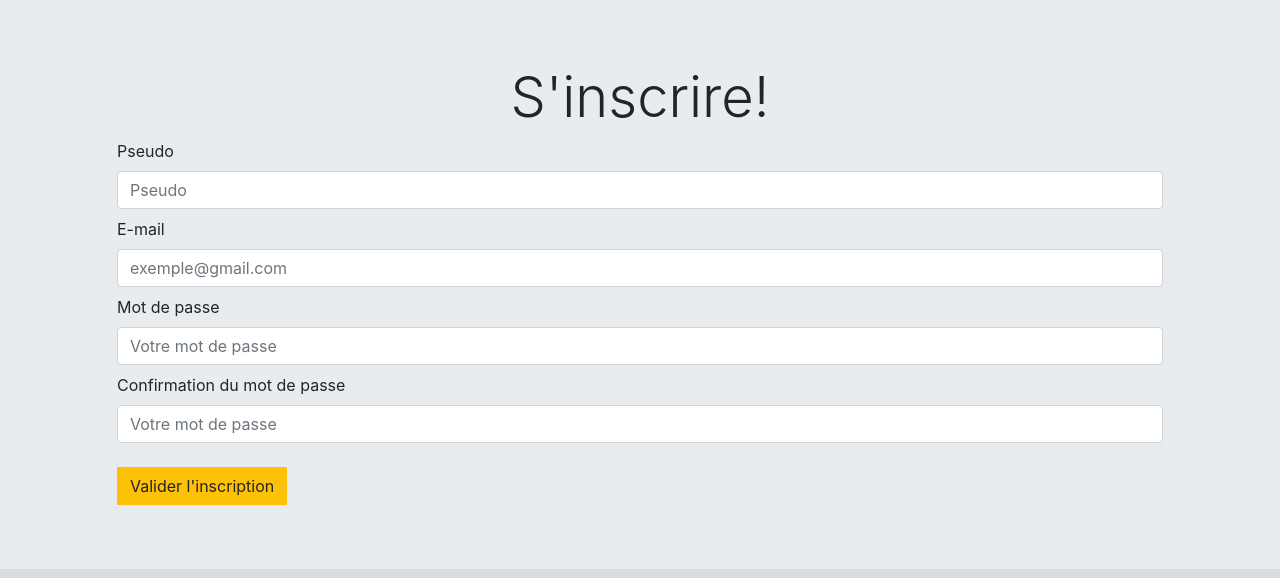
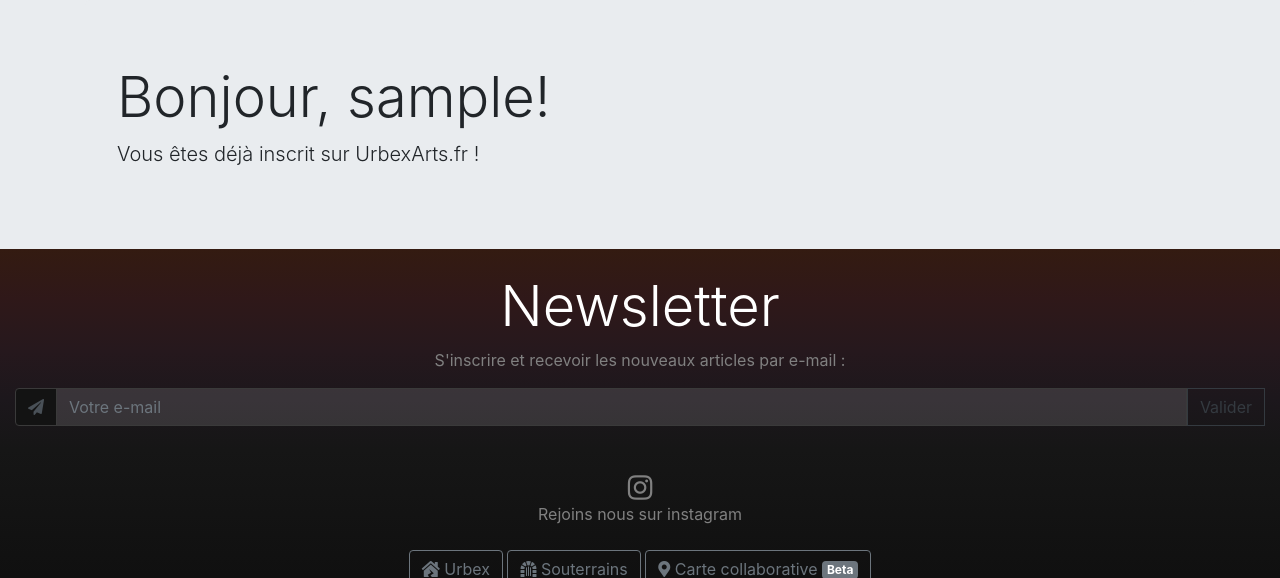
Before and after one commit to FrenchPickles/UrbexArts, a PHP site: page /signup.php in a window 1280 px wide. Shown: the part 76-654 px from the top of the page. Run offline with PHP 8.4, Linux system fonts and the light colour scheme; the visitor is signed in with stand-in values (Sample User, id 1); some libraries are stand-ins or nearby versions.

Commit message:
Signup text when already connected

```diff
--- a/signup.php
+++ b/signup.php
@@ -2,12 +2,13 @@
 
 	require 'header.php';
 
+	if (!isset($_SESSION['userId'])) {
 ?>
 
 	<main style="background-color: #e9ecef;">
 		<div class="container">
 
-			<div class="jumbotron">
+			<div class="jumbotron mb-0">
 			  	<h1 class="display-4" style="text-align: center;">S'inscrire!</h1>
 				<form action="includes/signup.inc.php" method="post">
 					<label for="uid">Pseudo</label>
@@ -31,6 +32,22 @@
 
 <?php
 
+	} else {
+
+?>
+	<main style="background-color: #e9ecef;">
+		<div class="container">
+			<div class="jumbotron mb-0">
+				<h1 class="display-4">Bonjour, <?php echo $_SESSION['userUid']; ?>!</h1>
+				<p class="lead">Vous êtes déjà inscrit sur UrbexArts.fr !</p>
+			</div>
+		</div>
+	</main>
+
+<?php
+
+	}
+
 	require 'footer.php';
 
 ?>
```
